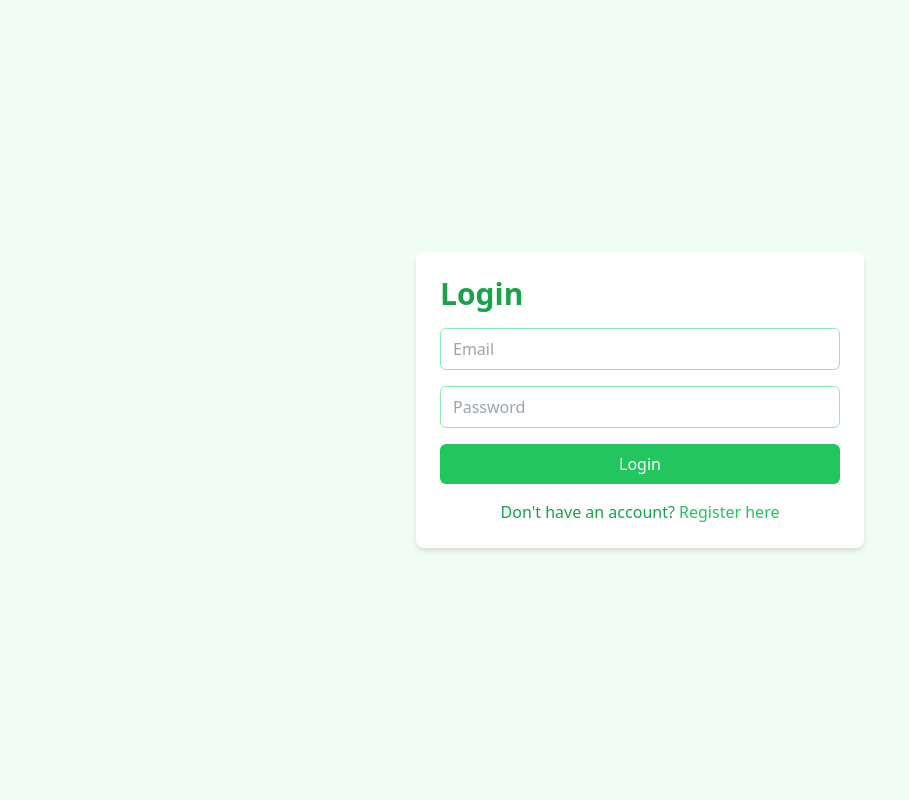
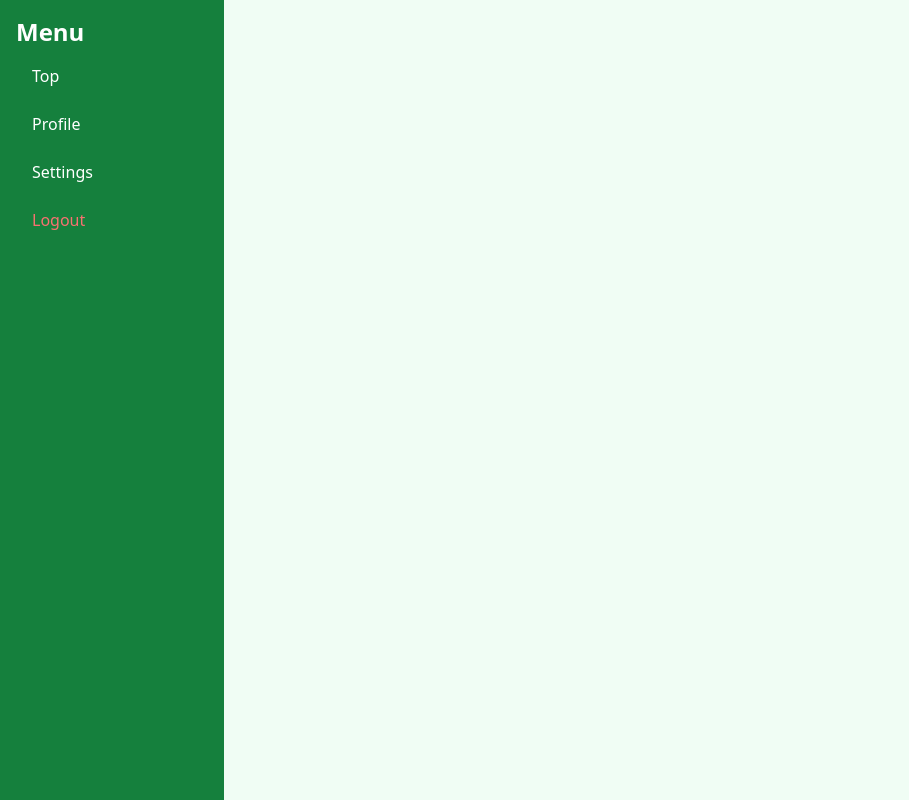
Before and after one commit to goki0912/track, a Vue app in the folder frontend/: page /home in a window 1280 px wide. Before the commit this address led to /login. Shown: the whole page, without its empty margins (0-909 px from the left). Built offline with nearby package versions, Linux system fonts and the light colour scheme.

Commit message:
refactor:home→top

```diff
--- a/frontend/src/components/LoginPage.vue
+++ b/frontend/src/components/LoginPage.vue
@@ -64,7 +64,7 @@ export default {
         document.cookie = "isAuthenticated=true; path=/"; // 認証情報をCookieに保存
         alert("Logged in successfully");
         authStore.login(); // 認証状態を更新
-        this.$router.push("/home");
+        this.$router.push("/top");
       } catch (error) {
         console.error(error);
         alert("Login failed");
--- a/frontend/src/components/PostList.vue
+++ b/frontend/src/components/PostList.vue
@@ -1,6 +1,7 @@
 <template>
   <div @click="handleClickOutside">
-    <h2 class="text-2xl font-bold mb-4">Posts</h2>
+    <h2 class="text-2xl font-bold mb-4">POSTS</h2>
+    <p>おだい</p>
     <div class="grid grid-cols-1 sm:grid-cols-2 lg:grid-cols-3 gap-4">
       <div
         v-for="post in posts"
--- a/frontend/src/components/SideMenu.vue
+++ b/frontend/src/components/SideMenu.vue
@@ -4,7 +4,7 @@ import { ref, computed } from "vue";
 import { useRoute } from "vue-router";
 
 const menuItems = ref([
-  { name: "Home", path: "/home" },
+  { name: "Top", path: "/top" },
   { name: "Profile", path: "/profile" },
   { name: "Settings", path: "/settings" },
   // 他のメニュー項目もここに追加できます
--- a/frontend/src/router/index.ts
+++ b/frontend/src/router/index.ts
@@ -1,5 +1,5 @@
 import { createRouter, createWebHistory, RouteRecordRaw } from "vue-router";
-import HomePage from "../components/HomePage.vue";
+import TopPage from "../components/TopPage.vue";
 import LoginPage from "@/components/LoginPage.vue"; // ホームページ用のコンポーネントを作成します
 import RegisterPage from "@/components/RegisterPage.vue";
 import ProfilePage from "@/components/ProfilePage.vue";
@@ -24,8 +24,8 @@ const routes: Array<RouteRecordRaw> = [
     },
   },
   {
-    path: "/home",
-    component: HomePage,
+    path: "/top",
+    component: TopPage,
     meta: {
       requiresAuth: true,
     },
@@ -59,7 +59,7 @@ router.beforeEach(async (to, from, next) => {
       to.matched.some((record) => record.meta.guestOnly) &&
       authStore.isAuthenticated
     ) {
-      next("/home");
+      next("/top");
     } else {
       next();
     }
```
Also changed, not shown: frontend/src/components/TopPage.vue (renamed from frontend/src/components/HomePage.vue).
